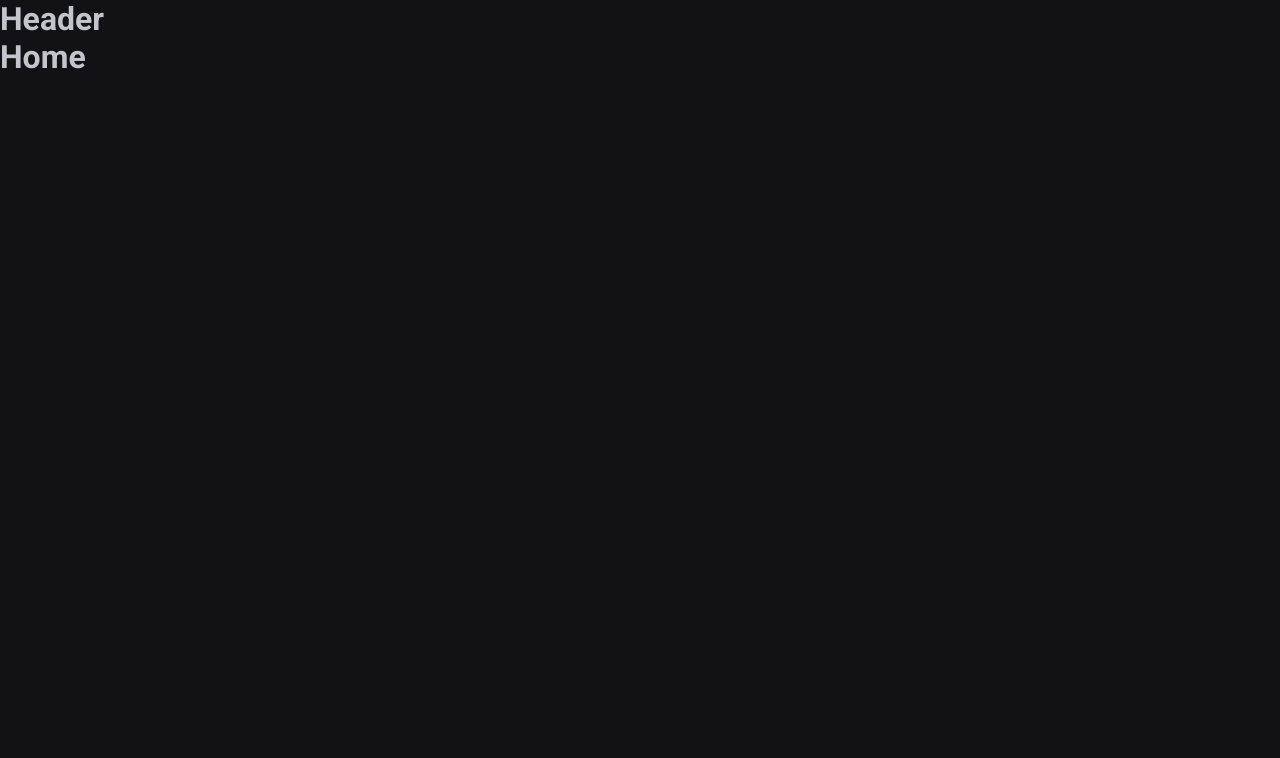
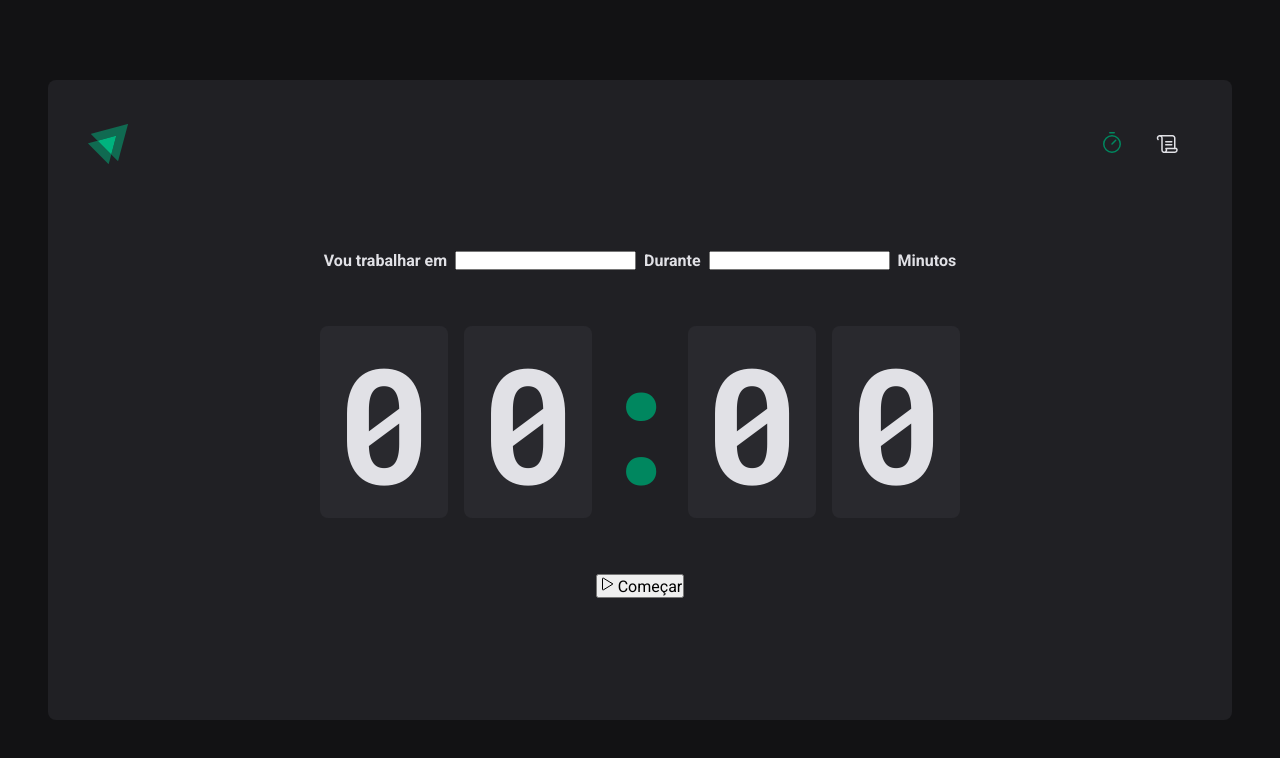
Before and after one commit to alvaropsouza/pomodoro-timer, a React (Vite) app: page / in a window 1280 px wide. Shown: the top 758 px of the page. Built offline with nearby package versions, Linux system fonts and the light colour scheme.

Commit message:
feat: home styling

```diff
--- a/package.json
+++ b/package.json
@@ -10,6 +10,7 @@
     "preview": "vite preview"
   },
   "dependencies": {
+    "phosphor-react": "^1.4.1",
     "react": "^18.2.0",
     "react-dom": "^18.2.0",
     "react-router-dom": "^6.22.3",
--- a/src/components/Header.tsx
+++ /dev/null
@@ -1,3 +0,0 @@
-export function Header() {
-  return <h1>Header</h1>
-}
--- /dev/null
+++ b/src/components/Header/index.tsx
@@ -0,0 +1,20 @@
+import { HeaderContainer } from './styles'
+import LogoIgnite from '../../assets/Logo.svg'
+import { Scroll, Timer } from 'phosphor-react'
+import { NavLink } from 'react-router-dom'
+
+export function Header() {
+  return (
+    <HeaderContainer>
+      <img src={LogoIgnite} alt="" />
+      <nav>
+        <NavLink to="/" title="Timer">
+          <Timer size={24} />
+        </NavLink>
+        <NavLink to="/history" title="Histórico">
+          <Scroll size={24} />
+        </NavLink>
+      </nav>
+    </HeaderContainer>
+  )
+}
--- /dev/null
+++ b/src/components/Header/styles.ts
@@ -0,0 +1,31 @@
+import styled from 'styled-components'
+
+export const HeaderContainer = styled.header`
+  display: flex;
+  align-items: center;
+  justify-content: space-between;
+
+  nav {
+    display: flex;
+    gap: 0.5rem;
+  }
+
+  a {
+    width: 3rem;
+    height: 3rem;
+    display: flex;
+    justify-content: center;
+    align-items: center;
+    color: ${(props) => props.theme['gray-100']};
+    border-top: 3px solid transparent;
+    border-bottom: 3px solid transparent;
+
+    &:hover {
+      border-bottom: 3px solid ${(props) => props.theme['green-500']}; /* Added solid keyword */
+    }
+
+    &.active {
+      color: ${(props) => props.theme['green-500']}; /* Added solid keyword */
+    }
+  }
+`
--- a/src/layouts/DefaultLayout.tsx
+++ /dev/null
@@ -1,11 +0,0 @@
-import { Outlet } from 'react-router-dom'
-import { Header } from '../components/Header'
-
-export function DefaultLayout() {
-  return (
-    <div>
-      <Header />
-      <Outlet />
-    </div>
-  )
-}
--- /dev/null
+++ b/src/layouts/DefaultLayout/index.tsx
@@ -0,0 +1,12 @@
+import { Outlet } from 'react-router-dom'
+import { Header } from '../../components/Header'
+import { LayoutContainer } from './styles'
+
+export function DefaultLayout() {
+  return (
+    <LayoutContainer>
+      <Header />
+      <Outlet />
+    </LayoutContainer>
+  )
+}
--- /dev/null
+++ b/src/layouts/DefaultLayout/styles.ts
@@ -0,0 +1,12 @@
+import styled from 'styled-components'
+
+export const LayoutContainer = styled.div`
+  max-width: 74rem;
+  height: calc(100dvh - 10rem);
+  margin: 5rem auto;
+  padding: 2.5rem;
+  background: ${(props) => props.theme['gray-800']};
+  border-radius: 8px;
+  display: flex;
+  flex-direction: column;
+`
--- a/src/pages/Home.tsx
+++ /dev/null
@@ -1,7 +0,0 @@
-export function Home() {
-  return (
-    <>
-      <h1>Home</h1>
-    </>
-  )
-}
--- /dev/null
+++ b/src/pages/Home/index.tsx
@@ -0,0 +1,34 @@
+import { Play } from 'phosphor-react'
+import {
+  CountdownContainer,
+  FormContainer,
+  HomeContainer,
+  Separator,
+} from './styles'
+
+export function Home() {
+  return (
+    <HomeContainer>
+      <form action="">
+        <FormContainer>
+          <label htmlFor="task">Vou trabalhar em</label>
+          <input id="task" />
+          <label htmlFor="">Durante</label>
+          <input type="number" id="minutesAmount" />
+          <span>Minutos</span>
+        </FormContainer>
+        <CountdownContainer>
+          <span>0</span>
+          <span>0</span>
+          <Separator>:</Separator>
+          <span>0</span>
+          <span>0</span>
+        </CountdownContainer>
+
+        <button type="submit">
+          <Play /> Começar
+        </button>
+      </form>
+    </HomeContainer>
+  )
+}
--- /dev/null
+++ b/src/pages/Home/styles.ts
@@ -0,0 +1,52 @@
+import styled from 'styled-components'
+
+export const HomeContainer = styled.div`
+  display: flex;
+  flex-direction: column;
+  align-items: center;
+  justify-content: center;
+  flex: 1;
+
+  form {
+    display: flex;
+    flex-direction: column;
+    align-items: center;
+    gap: 3.5rem;
+  }
+`
+
+export const FormContainer = styled.div`
+  width: 100%;
+  display: flex;
+  align-items: center;
+  justify-content: center;
+  gap: 0.5rem;
+  color: ${({ theme }) => theme['gray-100']};
+  font-weight: bold;
+  flex-wrap: wrap;
+`
+
+export const CountdownContainer = styled.div`
+  font-family: 'Roboto Mono', monospace;
+  font-size: 10rem;
+  line-height: 8rem;
+  color: ${({ theme }) => theme['gray-100']};
+
+  display: flex;
+  gap: 1rem;
+
+  span {
+    background: ${({ theme }) => theme['gray-700']};
+    padding: 2rem 1rem;
+    border-radius: 8px;
+  }
+`
+export const Separator = styled.div`
+  padding: 2rem;
+  color: ${({ theme }) => theme['green-500']};
+
+  width: 4rem;
+  overflow: hidden;
+  display: flex;
+  justify-content: center;
+`
--- a/src/styles/global.ts
+++ b/src/styles/global.ts
@@ -14,7 +14,8 @@
 
 body {
     background: ${(props) => props.theme['gray-900']};
-    color: ${(props) => props.theme['gray-300']}
+    color: ${(props) => props.theme['gray-300']};
+    -webkit-font-smoothing: antialiased;
 }
 
 body, input-security, textarea, button {
```
Also changed, not shown: src/assets/Logo.svg (added), 1 other file (tests, documents, lock files or other folders).
